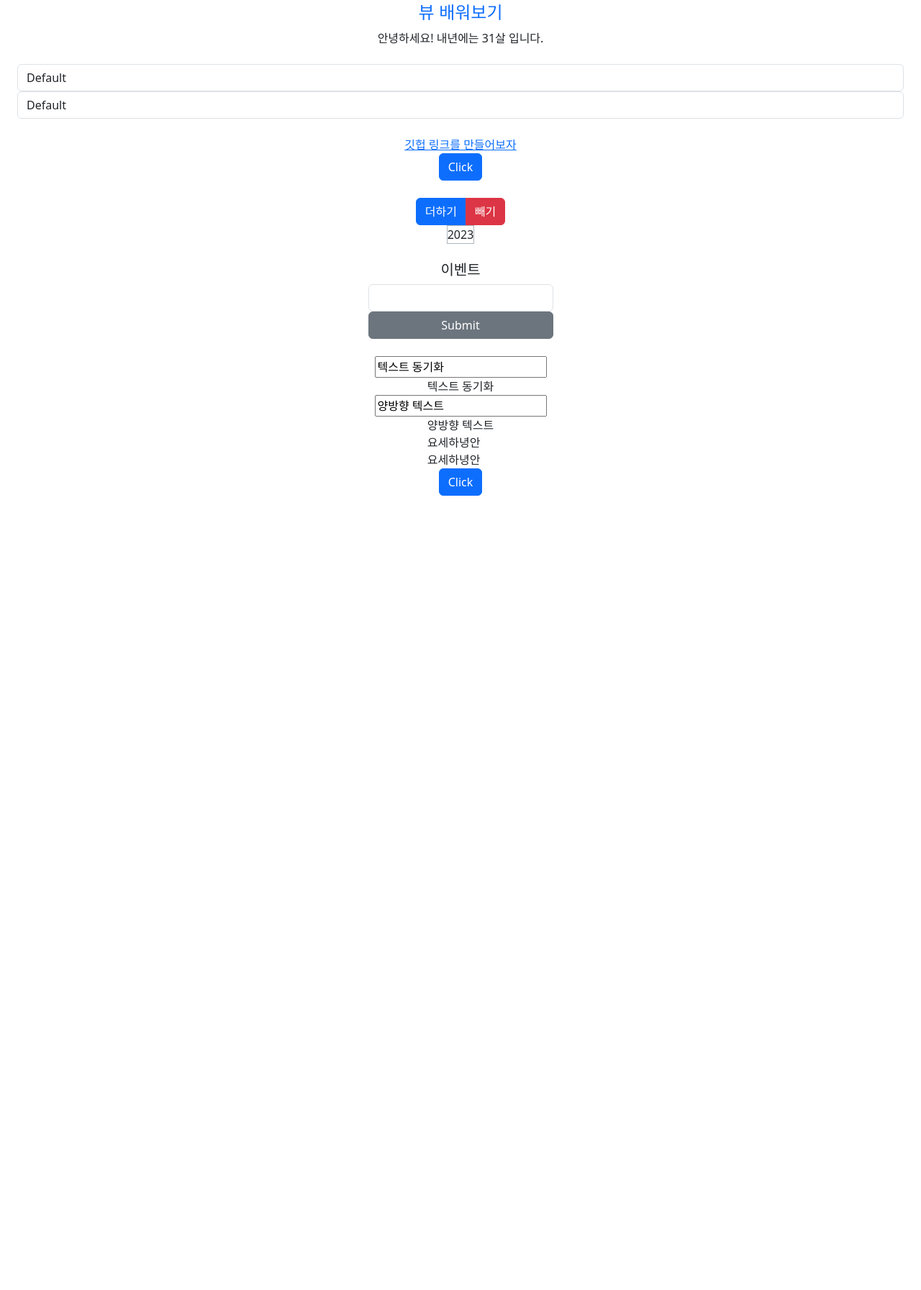
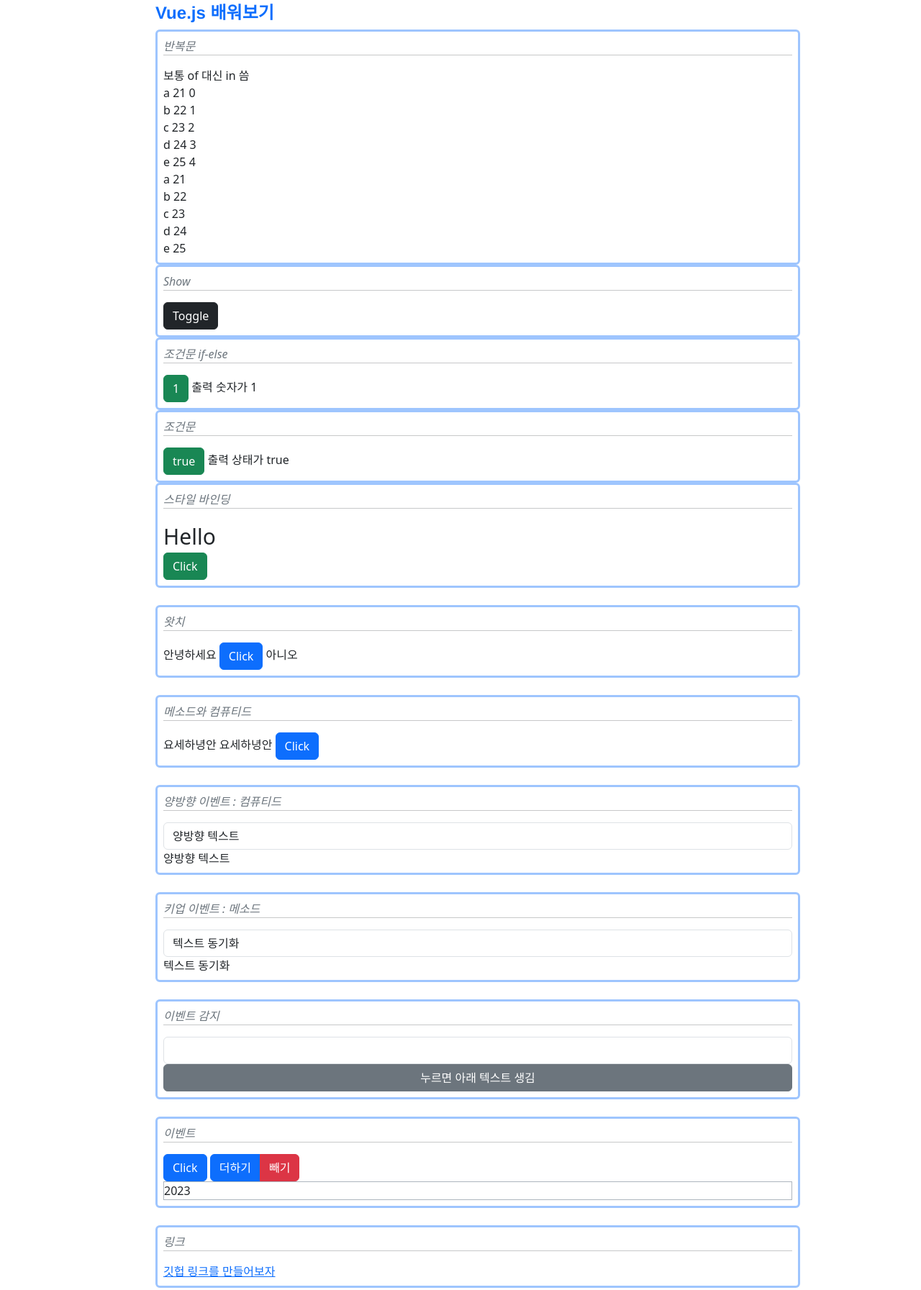
Before and after one commit to y0ng94/BasicVue, a plain HTML site: page index.html in a window 1280 px wide. Shown: the part 20-1813 px from the top of the page at 72% size. Before the commit the page ends 800 px from the top, so only its background shows below. Drawn offline with nearby package versions, Linux system fonts and the light colour scheme.

Commit message:
2023.10.15 Vue.js 학습

```diff
--- a/index.html
+++ b/index.html
@@ -17,102 +17,158 @@
 		></script>
 		<script src="https://cdn.jsdelivr.net/npm/vue/dist/vue.js"></script>
 		<style>
-            #app h4 {
+			body {
+				position: absolute;
+				width: 70%;
+				height: 100%;
+				top: 50%;
+				left: 50%;
+				transform: translate(-50%, -50%);
+			}
+
+			#title h4 {
 				font-family: Avenir, Helvetica, Arial, sans-serif;
+				font-weight: bolder;
+			}
+
+			#app hr {
+				margin: 0 0 1rem 0;
+			}
+
+			.red {
+				color: red;
+			}
+
+			.font-bold {
+				font-weight: bold;
 			}
 		</style>
 	</head>
 	<body class="m-4">
-        <div id="app" class="d-flex justify-content-center flex-column align-items-center">
+		<div id="title">
 			<h4 class="text-primary">{{ text.name }}</h4>
+		</div>
+		<div id="app" class="d-flex justify-content-center flex-column-reverse align-items-center">
+			<br />
+
+			<div class="w-100 border border-3 border-primary-subtle rounded p-2">
+				<span class="text-secondary fst-italic">함수 호출 및 텍스트 출력</span>
+				<hr />
 				<div>{{ nextYear('안녕하세요') }}</div>
+			</div>
 			<br />
+
+			<div class="w-100 border border-3 border-primary-subtle rounded p-2">
+				<span class="text-secondary fst-italic">바인딩</span>
+				<hr />
 				<!-- v-bind 생략 가능 -->
 				<input v-bind:type="type" v-bind:value="inputData" class="form-control" />
 				<input :type="type" :value="inputData" class="form-control" />
+			</div>
 			<br />
+
+			<div class="w-100 border border-3 border-primary-subtle rounded p-2">
+				<span class="text-secondary fst-italic">링크</span>
+				<hr />
 				<a :href="getLink('y0ng94')">깃헙 링크를 만들어보자</a>
+			</div>
+			<br />
+
+			<div class="w-100 border border-3 border-primary-subtle rounded p-2">
+				<span class="text-secondary fst-italic">이벤트</span>
+				<hr />
 				<button v-on:click="alert" class="btn btn-primary">Click</button>
-            <br />
 				<div class="btn-group">
 					<button v-on:click="plus" class="btn btn-primary">더하기</button>
 					<button v-on:click="minus" class="btn btn-danger">빼기</button>
 				</div>
 				<div class="border border-dark-subtle">{{ year }}</div>
+			</div>
 			<br />
-            <h5>이벤트</h5>
+
+			<div class="w-100 border border-3 border-primary-subtle rounded p-2">
+				<span class="text-secondary fst-italic">이벤트 감지</span>
+				<hr />
 				<form v-on:submit.prevent="submit()" class="d-grid">
 					<input type="text" class="form-control" id="submitId" />
-                <button type="submit" class="btn btn-secondary">Submit</button>
+					<button type="submit" class="btn btn-secondary">누르면 아래 텍스트 생김</button>
 					<div id="submitText" class="fw-bold"></div>
 				</form>
+			</div>
 			<br />
-            <input :type="type" :value="inputText" @keyup="updateText" />
+
+			<div class="w-100 border border-3 border-primary-subtle rounded p-2">
+				<span class="text-secondary fst-italic">키업 이벤트 : 메소드</span>
+				<hr />
+				<input :type="type" class="form-control" :value="inputText" @keyup="updateText" />
 				{{ inputText }}
+			</div>
 			<br />
-            <input :type="type" v-model="inputText2" />
+
+			<div class="w-100 border border-3 border-primary-subtle rounded p-2">
+				<span class="text-secondary fst-italic">양방향 이벤트 : 컴퓨티드</span>
+				<hr />
+				<input :type="type" class="form-control" v-model="inputText2" />
 				{{ inputText2 }}
+			</div>
 			<br />
-            {{ message.split('').reverse().join('') }}
-            <br />
-            {{ reversedMessage }}
-            <br />
+
+			<div class="w-100 border border-3 border-primary-subtle rounded p-2">
+				<span class="text-secondary fst-italic">메소드와 컴퓨티드</span>
+				<hr />
+				{{ message.split('').reverse().join('') }} {{ reversedMessage }}
 				<button @click="changeMessage" class="btn btn-primary">Click</button>
 			</div>
+			<br />
 
-        <script>
-            new Vue({
-                el: "#app",
-                data: {
-                    text: {
-                        name: "뷰 배워보기",
-                        age: 30,
-                    },
-                    inputData: "Default",
-                    type: "text",
-                    link: "https://github.com/",
-                    year: 2023,
-                    inputText: "텍스트 동기화",
-                    inputText2: "양방향 텍스트",
-                    number: 1,
-                    message: "안녕하세요",
-                },
-                methods: {
-                    getLink(text) {
-                        return this.link + text;
-                    },
-                    nextYear(greeting) {
-                        return greeting + "! 내년에는 " + (this.text.age + 1) + "살 입니다.";
-                    },
-                    // function 생략 가능
-                    otherMethod: function () {
-                        this.nextYear();
-                    },
-                    alert() {
-                        alert("Hi");
-                    },
-                    plus() {
-                        this.year++;
-                    },
-                    minus() {
-                        this.year--;
-                    },
-                    submit() {
-                        document.getElementById("submitText").textContent = document.getElementById("submitId").value;
-                    },
-                    updateText() {
-                        this.inputText = event.target.value;
-                    },
-                    changeMessage() {
-                        this.message = "헬로우 월드";
-                    },
-                },
-                computed: {
-                    reversedMessage() {
-                        return this.message.split("").reverse().join("");
-                    },
-                },
-            });
-        </script>
+			<div class="w-100 border border-3 border-primary-subtle rounded p-2">
+				<span class="text-secondary fst-italic">왓치</span>
+				<hr />
+				{{ watchMessage }}
+				<button @click="changeWatchMessage" class="btn btn-primary">Click</button>
+				{{ updated }}
+			</div>
+			<br />
+
+			<div class="w-100 border border-3 border-primary-subtle rounded p-2">
+				<span class="text-secondary fst-italic">스타일 바인딩</span>
+				<hr />
+				<div :class="{ red: isRed, 'font-bold': isBold}" :style="{ fontSize: size + 'px' }">Hello</div>
+				<button @click="styleUpdate" class="btn btn-success">Click</button>
+			</div>
+
+			<div class="w-100 border border-3 border-primary-subtle rounded p-2">
+				<span class="text-secondary fst-italic">조건문</span>
+				<hr />
+				<button @click="changeTrueFalse" class="btn btn-success">{{ show }}</button>
+				<template v-if="show">출력 상태가 true</template>
+				<template v-else>출력 상태가 false</template>
+			</div>
+
+			<div class="w-100 border border-3 border-primary-subtle rounded p-2">
+				<span class="text-secondary fst-italic">조건문 if-else</span>
+				<hr />
+				<button @click="changeNumber" class="btn btn-success">{{ showNumber }}</button>
+				<template v-if="showNumber === 1">출력 숫자가 1</template>
+				<template v-else-if="showNumber === 2">출력 숫자가 2</template>
+				<template v-else>출력 숫자가 그 이상</template>
+			</div>
+
+			<div class="w-100 border border-3 border-primary-subtle rounded p-2">
+				<span class="text-secondary fst-italic">Show</span>
+				<hr />
+				<div v-show="showForToggle">Yes</div>
+				<button @click="toggleShow" class="btn btn-dark">Toggle</button>
+			</div>
+
+			<div class="w-100 border border-3 border-primary-subtle rounded p-2">
+				<span class="text-secondary fst-italic">반복문</span>
+				<hr />
+				보통 of 대신 in 씀
+				<div v-for="(person, index) in people" :key="id">{{ person.name }} {{ person.age }} {{ index }}</div>
+				<div v-for="person of people">{{ person.name }} {{ person.age }}</div>
+			</div>
+		</div>
 	</body>
+	<script src="./index.js"></script>
 </html>
--- /dev/null
+++ b/index.js
@@ -0,0 +1,98 @@
+new Vue({
+	el: "#title",
+	data: {
+		text: {
+			name: "Vue.js 배워보기",
+		},
+	},
+});
+
+new Vue({
+	el: "#app",
+	data: {
+		text: {
+			age: 30,
+		},
+		inputData: "Default",
+		type: "text",
+		link: "https://github.com/",
+		year: 2023,
+		inputText: "텍스트 동기화",
+		inputText2: "양방향 텍스트",
+		number: 1,
+		message: "안녕하세요",
+		watchMessage: "안녕하세요",
+		updated: "아니오",
+		isRed: false,
+		isBold: false,
+		size: 30,
+		show: true,
+		showNumber: 1,
+		numberForShow: 1,
+		showForToggle: false,
+		people: [
+			{ id: 1, name: "a", age: 21 },
+			{ id: 2, name: "b", age: 22 },
+			{ id: 3, name: "c", age: 23 },
+			{ id: 4, name: "d", age: 24 },
+			{ id: 5, name: "e", age: 25 },
+		],
+	},
+	methods: {
+		getLink(text) {
+			return this.link + text;
+		},
+		nextYear(greeting) {
+			return greeting + "! 내년에는 " + (this.text.age + 1) + "살 입니다.";
+		},
+		// function 생략 가능
+		otherMethod: function () {
+			this.nextYear();
+		},
+		alert() {
+			alert("Hi");
+		},
+		plus() {
+			this.year++;
+		},
+		minus() {
+			this.year--;
+		},
+		submit() {
+			document.getElementById("submitText").textContent = document.getElementById("submitId").value;
+		},
+		updateText() {
+			this.inputText = event.target.value;
+		},
+		changeMessage() {
+			this.message = "헬로우 월드";
+		},
+		changeWatchMessage() {
+			this.watchMessage = "뷰연습";
+		},
+		styleUpdate() {
+			this.isRed = !this.isRed;
+			this.isBold = !this.isBold;
+		},
+		changeTrueFalse() {
+			this.show = !this.show;
+		},
+		changeNumber() {
+			this.showNumber++;
+		},
+		toggleShow() {
+			this.showForToggle = !this.showForToggle;
+		},
+	},
+	computed: {
+		reversedMessage() {
+			return this.message.split("").reverse().join("");
+		},
+	},
+	watch: {
+		watchMessage(newVal, oldVal) {
+			console.log(newVal, oldVal);
+			this.updated = "네";
+		},
+	},
+});
```
Lines whose indentation alone changed are shown as unchanged.
